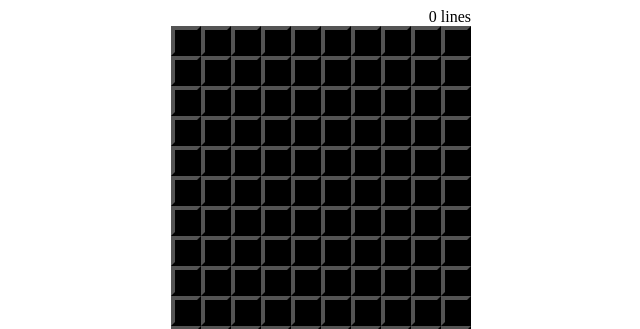
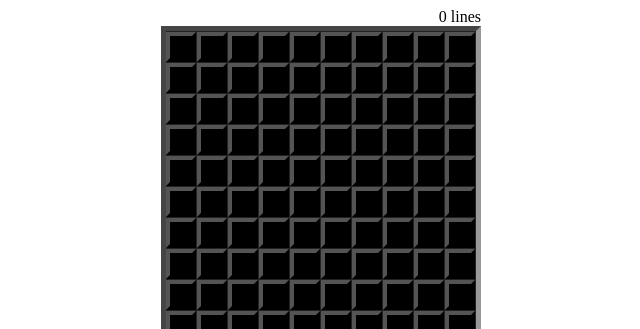
Before and after one commit to barneyb/jstetris, a plain HTML site: page index.html in a window 1280 px wide. Shown: the top 329 px of the page, without its empty margins (319-959 px from the left). Drawn offline with Linux system fonts and the light colour scheme.

Commit message:
show a faint grid on the board, and put it in a border

```diff
--- a/style.css
+++ b/style.css
@@ -1,5 +1,5 @@
 #container {
-    width: 300px;
+    width: 320px;
     margin: auto;
 }
 
@@ -9,10 +9,12 @@
 
 #board {
     clear: right;
+    background-color: #222;
+    border: 5px inset #999;
 }
 
 .row {
-    height: 30px;
+    height: 31px;
 }
 
 .cell {
@@ -21,6 +23,7 @@
     height: 22px;
     background-color: black;
     border: 4px outset black;
+    margin: 1px 1px 0 0;
 }
 
 .cell-1 {
@@ -49,8 +52,8 @@
 }
 
 .cell-6 {
-    background-color: purple;
-    border-color: purple;
+    background-color: #990099;
+    border-color: #990099;
 }
 
 .cell-7 {
```
